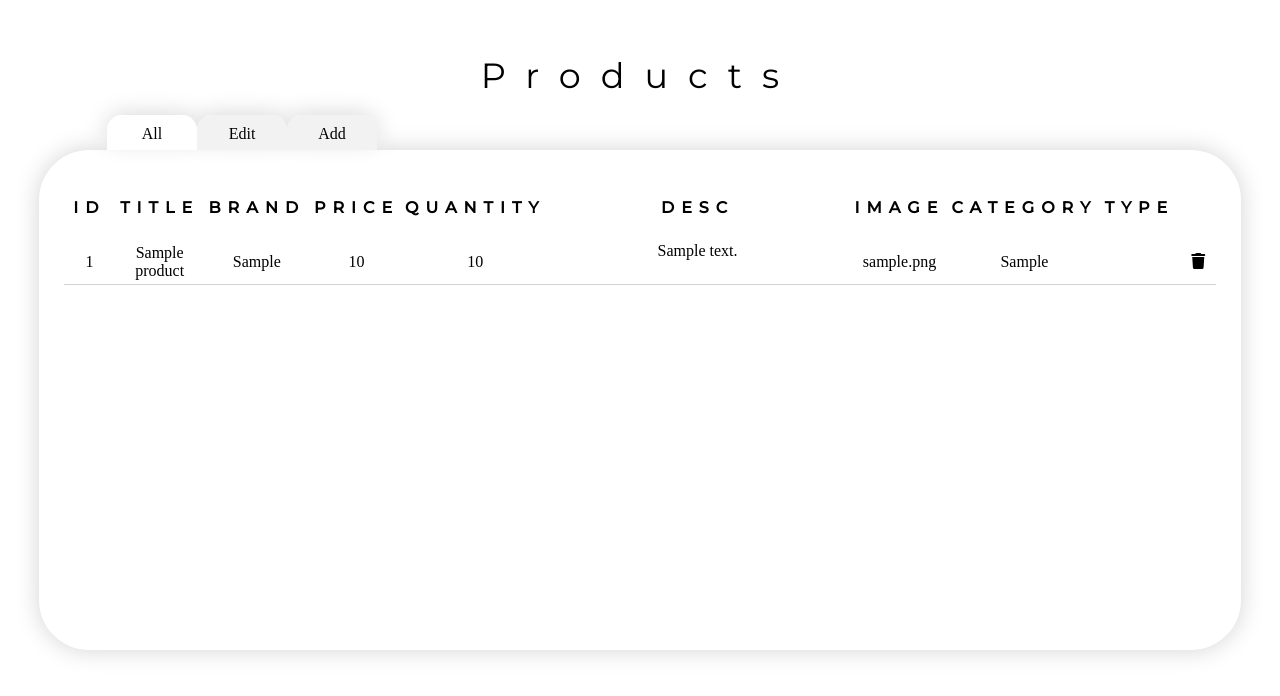
After one commit to 6802ali/Hattly, a PHP site: page /admin/admin.php in a window 1280 px wide. The commit adds this page. Shown: the top 696 px of the page. Run offline with PHP 8.4, Linux system fonts and the light colour scheme; tables that the repository leaves empty or names only in its code hold one stand-in row (values such as "Sample post"); some libraries are stand-ins or nearby versions.

Commit message:
Add files via upload

```diff
--- a/project/about/about.php
+++ b/project/about/about.php
@@ -10,9 +10,8 @@
     <meta http-equiv="X-UA-Compatible" content="IE=edge">
     <meta name="viewport" content="width=device-width, initial-scale=1.0">
     <link href="https://fonts.googleapis.com/css2?family=Lobster+Two:ital@1&display=swap" rel="stylesheet">
-    <link rel="stylesheet" href="https://cdnjs.cloudflare.com/ajax/libs/font-awesome/6.1.1/css/all.min.css" integrity="sha512-KfkfwYDsLkIlwQp6LFnl8zNdLGxu9YAA1QvwINks4PhcElQSvqcyVLLD9aMhXd13uQjoXtEKNosOWaZqXgel0g==" crossorigin="anonymous" referrerpolicy="no-referrer" />
+    <?php include '../head.php';  ?>
     <link rel="stylesheet" href="about.css">
-    <script src="https://ajax.googleapis.com/ajax/libs/jquery/3.6.0/jquery.min.js"></script>
 </head>
 <body>
     <?php
--- /dev/null
+++ b/project/admin/admin.css
@@ -0,0 +1,255 @@
+@import url(../head.css);
+
+body {
+  margin: 0px;
+}
+
+#header {
+  height: 150px;
+  width: 100%;
+  display: flex;
+  justify-content: center;
+  align-items: center;
+}
+
+#header span {
+  font-family: Montserrat;
+  font-size: 35px;
+  letter-spacing: 20px;
+}
+
+#container {
+  width: 90%;
+  height: 450px;
+  display: flex;
+  flex-direction: column;
+  margin: auto;
+  padding: 25px;
+  border-radius: 50px;
+  box-shadow: 0 0 25px lightgrey;
+}
+
+#container #pagmintation {
+  width: 90%;
+  height: 35px;
+  position: absolute;
+  top: 115px;
+  left: 107px;
+  display: flex;
+}
+
+#container #pagmintation .pages{
+  width: 70px;
+  text-align: center;
+  background: white;
+  border-radius: 15px 15px 0 0;
+  padding: 10px;
+}
+
+#container #pagmintation .pages:hover{
+  cursor: pointer;
+  background-color: rgb(246, 246, 246) !important;
+}
+
+
+#container #pagmintation .pages::after{
+  content: "";
+  display: block;
+  border-radius: 15px 15px 0 0;
+  /* padding: 10px; */
+  width: 90px;
+  height: 25px;
+  position: relative;
+  top: -28px;
+  left: -10px;
+  box-shadow: 0 0 25px lightgrey;
+  z-index: -1;
+}
+
+#container #body {
+  height: 100%;
+  overflow-y: scroll;
+  display: flex;
+  overflow-x: hidden;
+  position: relative;
+}
+
+#container #body table {
+  width: 100%;
+  border-spacing: 0 10px;
+  left: 0%;
+  position: absolute;
+  transition: all 0.8s;
+}
+
+#container #body table #products {
+  overflow-y: scroll;
+}
+
+
+#container #body table tr {
+  height: 45px;
+  width: 100%;
+  transition: all 0.2s;
+}
+
+#container #body table .tabledata:hover {
+  background-color: #f1f1f1;
+  cursor: pointer;
+}
+
+#container #body table tr th{
+  text-transform: uppercase;
+  font-family: 'Montserrat';
+  letter-spacing: 7px;
+}
+
+#container #body table tr th:nth-child(1) {width: 60px;}
+#container #body table tr th:nth-child(2) {width: 100px;}
+#container #body table tr th:nth-child(3) { width: 70px;}
+#container #body table tr th:nth-child(4) {width: 60px;}
+#container #body table tr th:nth-child(5) {}
+#container #body table tr th:nth-child(6) {}
+#container #body table tr th:nth-child(7) {width: 150px;}
+#container #body table tr th:nth-child(8) {}
+#container #body table tr th:nth-child(9) {}
+
+#container #body table tr td {
+  border-bottom: 1px solid lightgrey;
+  text-align: center;
+  width: 132px;
+}
+
+#container #body table tr td p {
+  height: 40px;
+  width: 300px;
+  overflow: hidden;
+  margin: 0px;
+}
+
+#container #body table tr .icon {
+  transition: all 0.4s;
+}
+
+#container #body table tr .icon:hover {
+  cursor: pointer;
+  background-color: red;
+}
+
+#container #body table tr .icon i {
+  transition: all 0.4s;
+}
+
+#container #body table tr .icon:hover i {
+  transform: scale(1.1);
+  color: white;
+  cursor: pointer;
+}
+
+
+#container #body #edit {
+  position: absolute;
+  width: 100%;
+  height: 100%;
+  left: 100%;
+  transition: all 0.8s;
+  display: flex;
+  align-items: flex-start;
+  justify-content: center;
+}
+
+#container #body #edit form {
+  display: flex;
+  justify-content: flex-start;
+  padding: 0px 0;
+  height: 100%;
+  width: 100%;
+}
+
+#container #body #edit form > div {
+  width: 70%;
+  display: flex;
+  height: 100%;
+  flex-wrap: wrap;
+  align-items: flex-start;
+}
+
+#container #body #edit form input {
+  height: 5%;
+  border: 2px solid #f0f0f0;
+  border-radius: 20px;
+  display: block;
+  font-size: 12px;
+  padding: 15px;
+  width: 40%;
+  transition: all 0.2s;
+  font-size: 15px;
+  margin: 10px;
+}
+
+#container #body #edit form input:focus {
+  border: 1px solid lightgrey;
+  box-shadow: 0 0 5px lightgrey;
+  transform: scale(1.05);
+  outline: 0px !important;
+}
+
+#container #body #edit form input[type="submit"] {
+  width: 20%;
+  opacity: 1;
+  color: white;
+  transition: all 0.4s;
+  height: 11%;
+}
+
+#container #body #edit form input[type="submit"]:hover {
+  cursor: pointer;
+  opacity: 0.6;
+}
+
+#container #body #edit form input[name="Update"] {
+  background: mediumblue;
+}
+
+#container #body #edit form input[name="Add"] {
+  background: limegreen;
+}
+#container #body #edit label input[type="file"] {
+  display: none;
+}
+
+#container #body #edit #image{
+  width: 50%;
+  height: 450px;
+  background-size: 100%;
+  background-position: center;
+  background-repeat: no-repeat;
+}
+
+#container #body #edit #upload{
+  width: 35%;
+  height: 100%;
+  background-color: rgb(48 48 48);
+  position: absolute;
+  top: 0px;
+  right: 70px;
+  z-index: 1;
+  display: flex;
+  align-items: center;
+  justify-content: center;
+  border-radius: 25px;
+  opacity: 0;
+  transition: all 0.5s;
+}
+
+#container #body #edit #upload:hover{
+  cursor: pointer;
+  opacity: 0.5 !important;
+}
+
+#container #body #edit #upload div{
+  color: white;
+  font-size: 25px;
+  text-align: center;
+  margin: 40px;
+}
--- /dev/null
+++ b/project/admin/admin.php
@@ -0,0 +1,194 @@
+<?php
+  $servername="localhost";
+  $username="root";
+  $passwordd="";
+  $dbname="hatlly";
+
+  $mysqli = new mysqli($servername, $username, $passwordd, $dbname);
+  if($mysqli->connect_error){
+      die("connection error" . $conn->connect_error);
+  }
+
+  $sql = "SELECT * FROM products";
+  $query = $mysqli->query($sql);
+  while ($obj = $query -> fetch_object()) {
+    $products[$obj->id] = $obj;
+  }
+
+  if(isset($_POST['Add'])){
+
+
+    $id=$_POST['id'];
+    $title=$_POST['title'];
+    $brand=$_POST['brand'];
+    $price=$_POST['price'];
+    $quantity=$_POST['quantity'];
+    $description=$_POST['description'];
+    $image=$_POST['image'];
+    $category=$_POST['category'];
+    $type=$_POST['type'];
+
+    $sql = "INSERT INTO products(id, title, brand, price, quantity, description, image, category, type) VALUES
+    ('$id','$title','$brand','$price','$quantity','$description','$image','$category','$type')";
+
+    /* if ($mysqli->query($sql) === TRUE) {
+        header("Location: admin.php");
+    }
+    else {
+        echo "Error: " . $sql . "<br>" . $conn->error;
+    } */
+  }
+?>
+
+<!DOCTYPE html>
+<html lang="en">
+<head>
+  <meta charset="UTF-8">
+  <meta http-equiv="X-UA-Compatible" content="IE=edge">
+  <meta name="viewport" content="width=device-width, initial-scale=1.0">
+  <?php include '../head.php';  ?>
+  <link rel="stylesheet" href="admin.css">
+  <title>Hattly | Admin</title>
+</head>
+<body>
+  <div id="header">
+    <span>Products</span>
+  </div>
+
+  <div id="container">
+    <div id="pagmintation">
+      <div class="pages">All</div>
+      <div class="pages">Edit</div>
+      <div class="pages">Add</div>
+    </div>
+
+    <script>
+      $(document).ready(function(){
+        $('.pages:nth-child(2)').css('background-color', 'rgb(242, 242, 242)');
+        $('.pages:nth-child(3)').css('background-color', 'rgb(242, 242, 242)');
+
+        $('.pages').click(function(){
+          $('.pages').css('background-color', 'rgb(242, 242, 242)');
+          $(this).css('background-color', 'white');
+        });
+
+        $('.pages:nth-child(1)').click(function(){
+          $('table').css('left', '0%');
+          $('#edit').css('left', '100%');
+        });
+
+        $('.pages:nth-child(2)').click(function(){
+          $('table').css('left', '-100%');
+          $('#edit').css('left', '0%');
+        });
+      });
+    </script>
+
+    <div id="body">
+        <table>
+          <tr>
+            <th>id</th>
+            <th>title</th>
+            <th>brand</th>
+            <th>price</th>
+            <th>quantity</th>
+            <th>desc</th>
+            <th>image</th>
+            <th>category</th>
+            <th>type</th>
+          </tr>
+
+          <?php foreach ($products as $product) { ?>
+            <tr class="tabledata">
+              <td><?php echo $product->id; ?></td>
+              <td><?php echo $product->title; ?></td>
+              <td><?php echo $product->brand; ?></td>
+              <td><?php echo $product->price  ?></td>
+              <td><?php echo $product->quantity  ?></td>
+              <td><p><?php echo $product->description  ?></p></td>
+              <td><?php echo $product->image  ?></td>
+              <td><?php echo $product->category ?></td>
+              <td><?php echo $product->type  ?></td>
+              <td class="icon"><i class="fa-solid fa-trash"></i></td>
+            </tr>
+          <?php } ?>
+        </table>
+
+        <script>
+          $(document).ready(function(){
+            $('.tabledata').click(function(){
+              $("input[name='id']").val($(this).find('td:nth-child(1)').text());
+              $("input[name='title']").val($(this).find('td:nth-child(2)').text());
+              $("input[name='brand']").val($(this).find('td:nth-child(3)').text());
+              $("input[name='price']").val($(this).find('td:nth-child(4)').text());
+              $("input[name='quantity']").val($(this).find('td:nth-child(5)').text());
+              $("input[name='description']").val($(this).find('td:nth-child(6)').text());
+              $("input[name='image']").val($(this).find('td:nth-child(7)').text());
+              $("input[name='category']").val($(this).find('td:nth-child(8)').text());
+              $("input[name='type']").val($(this).find('td:nth-child(9)').text());
+              $('#edit #image').css('background-image', 'url(../images/products/' + $(this).find('td:nth-child(7)').text() + ')');
+
+              $('.pages:nth-child(1)').css('background-color', 'rgb(242, 242, 242)');
+              $(".pages:nth-child(2)").css('background-color', 'white');
+              $('table').css('left', '-100%');
+              $('#edit').css('left', '0%');
+            });
+
+          });
+        </script>
+
+        <div id="edit">
+          <form action="" method="post">
+            <div>
+            <input type="text" name="id" placeholder="ID">
+            <input type="text" name="title" placeholder="Title">
+            <input type="text" name="brand" placeholder="Brand">
+            <input type="text" name="price" placeholder="Price">
+            <input type="text" name="quantity" placeholder="Quantity">
+            <input type="text" name="description" placeholder="Description">
+            <input type="text" name="image" placeholder="Image">
+            <input type="text" name="category" placeholder="Category">
+            <input type="text" name="type" placeholder="Type">
+            <input type="submit" name="Update" value="Update">
+            <input type="submit" name="Add" value="Add">
+            </div>
+
+            <label id="image" for="img">
+              <input type="file" id="img" name="img">
+            </label>
+          </form>
+
+
+
+          <div id="upload">
+            <div>Upload Image: <span></span></div>
+          </div>
+
+        </div>
+
+        <script>
+          $(document).ready(function(){
+
+            $("input[name='Add']").click(() => {
+              $("input[name='fileToUpload']").click();
+            })
+
+            $('#upload').click(function(){
+              $('#img').click();
+            });
+
+            $('#edit #image #img').change(function(){
+              $("#upload span").text($(this).val().split('\\').pop());
+              if ( $("#upload span").text() != ""){
+                $("#upload").css("opacity", 1);
+              } else {
+                $("#upload").css("opacity", 0);
+              }
+            });
+
+          });
+        </script>
+    </div>
+  </div>
+</body>
+</html>
--- a/project/contactus/contactus.php
+++ b/project/contactus/contactus.php
@@ -8,9 +8,8 @@
   <meta charset="UTF-8">
   <meta http-equiv="X-UA-Compatible" content="IE=edge">
   <meta name="viewport" content="width=device-width, initial-scale=1.0">
-  <link rel="stylesheet" href="https://cdnjs.cloudflare.com/ajax/libs/font-awesome/6.1.1/css/all.min.css" integrity="sha512-KfkfwYDsLkIlwQp6LFnl8zNdLGxu9YAA1QvwINks4PhcElQSvqcyVLLD9aMhXd13uQjoXtEKNosOWaZqXgel0g==" crossorigin="anonymous" referrerpolicy="no-referrer" />
   <link rel="stylesheet" href="contactus.css">
-  <script src="https://code.jquery.com/jquery-3.6.0.js" integrity="sha256-H+K7U5CnXl1h5ywQfKtSj8PCmoN9aaq30gDh27Xc0jk=" crossorigin="anonymous"></script>
+  <?php include '../head.php';  ?>
   <title>Document</title>
 </head>
 <body>
--- /dev/null
+++ b/project/head.php
@@ -0,0 +1,4 @@
+<?php echo <<<HTML
+  <script src="https://ajax.googleapis.com/ajax/libs/jquery/3.6.0/jquery.min.js"></script>
+  <link rel="stylesheet" href="https://cdnjs.cloudflare.com/ajax/libs/font-awesome/6.1.1/css/all.min.css" integrity="sha512-KfkfwYDsLkIlwQp6LFnl8zNdLGxu9YAA1QvwINks4PhcElQSvqcyVLLD9aMhXd13uQjoXtEKNosOWaZqXgel0g==" crossorigin="anonymous" referrerpolicy="no-referrer" />
+HTML; ?>
--- a/project/index.php
+++ b/project/index.php
@@ -8,9 +8,8 @@
   <meta charset="UTF-8">
   <meta http-equiv="X-UA-Compatible" content="IE=edge">
   <meta name="viewport" content="width=device-width, initial-scale=1.0">
-  <link rel="stylesheet" href="https://cdnjs.cloudflare.com/ajax/libs/font-awesome/6.1.1/css/all.min.css" integrity="sha512-KfkfwYDsLkIlwQp6LFnl8zNdLGxu9YAA1QvwINks4PhcElQSvqcyVLLD9aMhXd13uQjoXtEKNosOWaZqXgel0g==" crossorigin="anonymous" referrerpolicy="no-referrer" />
+  <?php include 'head.php';  ?>
   <link rel="stylesheet" href="index.css">
-  <script src="https://ajax.googleapis.com/ajax/libs/jquery/3.6.0/jquery.min.js"></script>
   <title>Hattly</title>
 </head>
 <body>
--- a/project/signup/signup.php
+++ b/project/signup/signup.php
@@ -41,9 +41,8 @@
     <link rel="preconnect" href="https://fonts.googleapis.com">
     <link rel="preconnect" href="https://fonts.gstatic.com" crossorigin>
     <link href="https://fonts.googleapis.com/css2?family=Poppins:wght@400;700&display=swap" rel="stylesheet">
-    <link rel="stylesheet" href="https://cdnjs.cloudflare.com/ajax/libs/font-awesome/6.1.1/css/all.min.css" integrity="sha512-KfkfwYDsLkIlwQp6LFnl8zNdLGxu9YAA1QvwINks4PhcElQSvqcyVLLD9aMhXd13uQjoXtEKNosOWaZqXgel0g==" crossorigin="anonymous" referrerpolicy="no-referrer" />
+    <?php include 'head.php';  ?>
     <link rel="stylesheet" href="signup.css">
-    <script src="https://ajax.googleapis.com/ajax/libs/jquery/3.6.0/jquery.min.js"></script>
     <script defer src="validation.js"></script>
 </head>
 <body>
```
Also changed, not shown: project/products/products.php (added, +13 -0 lines), project/images/products/AppleiPhone13Pro.png (added), project/images/products/GooglePixel6Pro.png (added), project/products/products.css (added).
